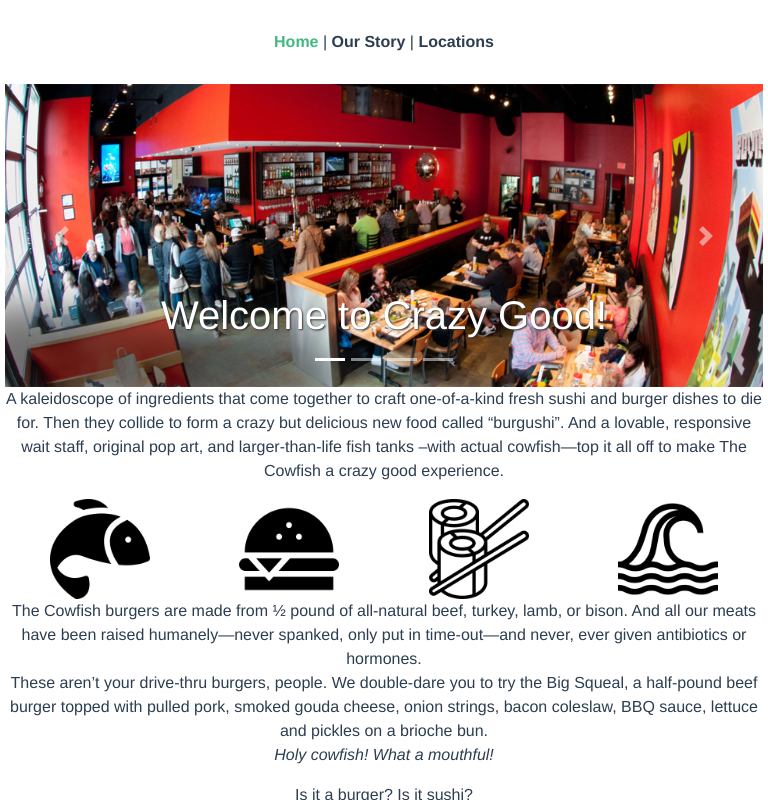
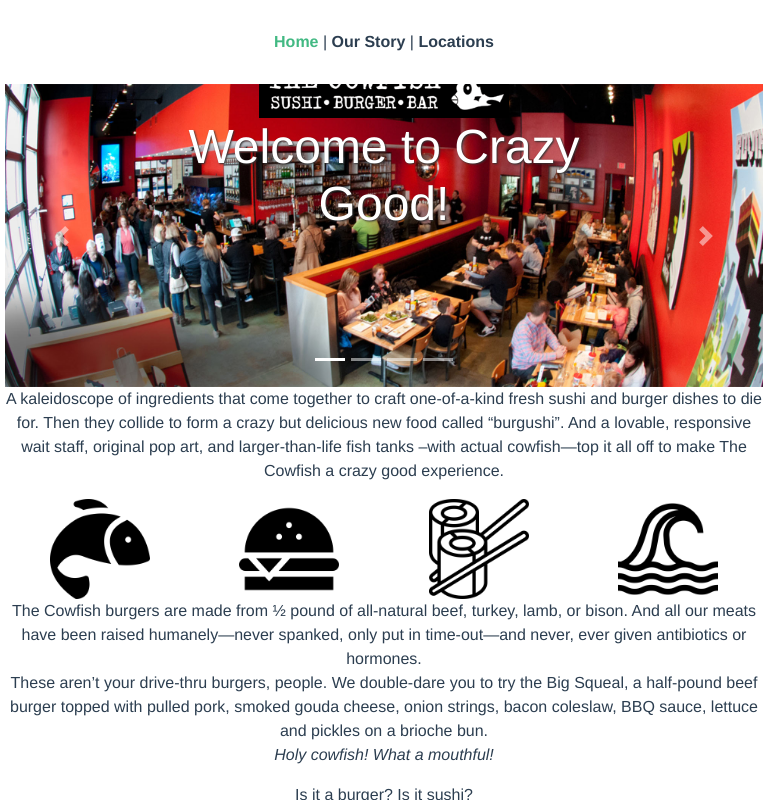
Before and after one commit to jaysnel/cowfish-design, a Vue app: page / in a window 768 px wide. Both pictures are taken after a click on the button 330 px from the left and 359 px from the top of the page. Shown: the top 800 px of the page. Built offline with nearby package versions, Linux system fonts and the light colour scheme.

Commit message:
adjusting DLs

```diff
--- a/src/views/home/DL.vue
+++ b/src/views/home/DL.vue
@@ -18,28 +18,37 @@
       <b-carousel-slide
         img-src="../../assets/images/home/cowfishDL1.jpg"
       >
-      <h1>Welcome to Crazy Good!</h1>
+      <div class="carousel-body-text">
+        <img src="../../assets/images/cowfishlogo.png" alt="">
+        <h1>Welcome to Crazy Good!</h1>
+      </div>
       </b-carousel-slide>
 
       <!-- Slides with image only -->
       <b-carousel-slide img-src="../../assets/images/home/cowfishDL3.jpg">
+      <div>
         <h1>Are those chopsticks,
         <br/>
         or are you just happy to sashimi?</h1>
+      </div>
       </b-carousel-slide>
 
       <!-- Slides with img slot -->
       <!-- Note the classes .d-block and .img-fluid to prevent browser default image alignment -->
       <b-carousel-slide img-src="../../assets/images/home/cowfishDL4.jpg">
+      <div>
         <h1>We double-burger-patty dare you.</h1>
+      </div>
       </b-carousel-slide>
 
       <!-- Slide with blank fluid image to maintain slide aspect ratio -->
       <b-carousel-slide img-src="../../assets/images/home/cowfishDL5.jpg">
+      <div>
         <h1>
             Okay, we agree this is just
             <br/>
             plain weird... but delicious.</h1>
+      </div>
       </b-carousel-slide>
     </b-carousel>
   </div>
@@ -67,5 +76,26 @@
 
 
 <style scoped>
+@media(max-width: 768px) {
+    .carousel-caption img {
+      max-width: 100%;
+      width: 250px;
+    }
+    .carousel-caption div h1 {
+      font-size: 1.5rem !important;
+    }
+  }
 
+  @media(min-width: 768px) {
+    .carousel-caption img {
+      max-width: 100%;
+    }
+    .carousel-caption div {
+      padding-bottom: 20% !important;
+    }
+
+    .carousel-caption div h1 {
+      font-size: 3rem !important;
+    }
+  }
 </style>
```
Also changed, not shown: src/assets/images/cowfishlogo.png (added), 1 other file (tests, documents, lock files or other folders).
